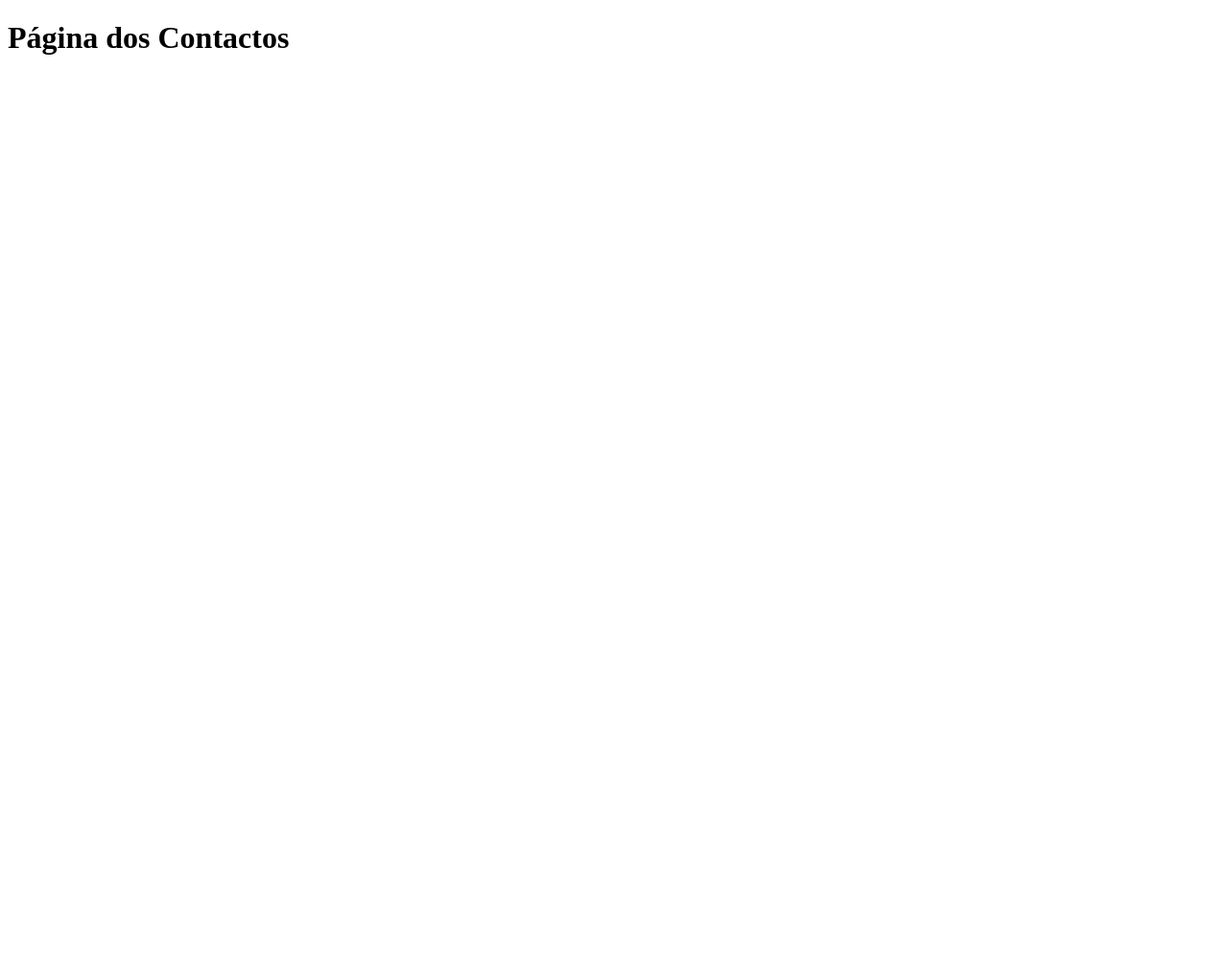
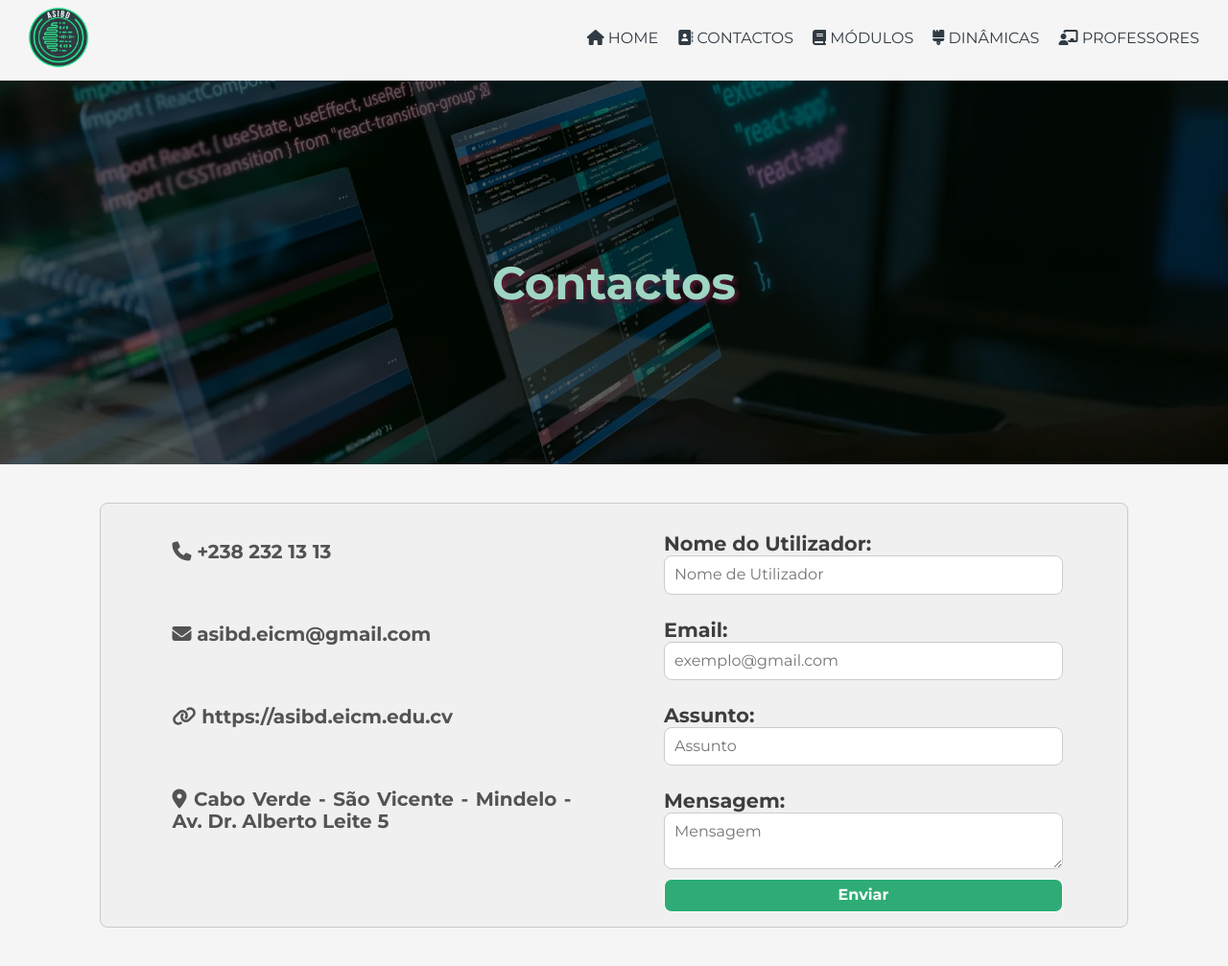
Before and after one commit to RicLps/asibd-site-rl, a plain HTML site: page contactos.html in a window 1280 px wide. Shown: the whole page at 96% size. Before the commit the page ends 800 px from the top, so only its background shows below. Drawn offline with Linux system fonts and the light colour scheme.

Commit message:
Javascript Exercises

```diff
--- a/contactos.html
+++ b/contactos.html
@@ -3,9 +3,80 @@
   <head>
     <title>Contactos do Curso</title>
     <meta charset="UTF-8">
+    <meta charset="UTF-8">
+    <meta name="viewport" content="width=device-width", initial-scale="1.0">
+    <link rel="stylesheet" type="text/css" href="./styles/base.css">
+    <link rel="stylesheet" type="text/css" href="./styles/reset.css">
+    <script src="https://kit.fontawesome.com/c818a7c46a.js" crossorigin="anonymous"></script>
+    <link rel="preconnect" href="https://fonts.googleapis.com">
+    <link rel="preconnect" href="https://fonts.gstatic.com" crossorigin>
+    <link href="https://fonts.googleapis.com/css2?family=Montserrat:ital,wght@0,100..900;1,100..900&family=Roboto:ital,wght@0,100..900;1,100..900&display=swap" rel="stylesheet">
   </head>
 
-  <body>
-    <h1>Página dos Contactos</h1>
+  <body class="grid-container">
+    <header class="header">
+			<nav class="navbar">
+				<div>
+					<img width="80" alt="Logo do curso" src="./resources/images/logo-eicm.png"/>
+				</div>
+
+				<div class="menu">
+					<ul>
+						<li class="link-holder"><a href="./"><i class="fa-solid fa-house"></i> Home</a></li>
+						<li class="link-holder"><a href="./contactos.html"><i class="fa-solid fa-address-book"></i> Contactos</a></li>
+						<li class="link-holder"><a href="./modulos.html"><i class="fa-solid fa-book"></i> Módulos</a></li>
+						<li class="link-holder"><a href="./dinamicas.html"><i class="fa-solid fa-brush"></i> Dinâmicas</a></li>
+						<li class="link-holder"><a href="./professores.html"><i class="fa-solid fa-chalkboard-user"></i> Professores</a></li>
+					</ul>
+				</div>
+			</nav>
+		</header>
+    <header class="banner">
+      <div class="main-banner">
+        <h1>Contactos</h1>
+      </div>
+    </header>
+    <main class="main">
+      <section class="contacts">
+				<div class="contacts-area">
+					<div class="contacts-list">
+						<ul type="none">
+							<li><i class="fa-solid fa-phone"></i> <span> +238 232 13 13</span></li>
+							<li><i class="fa-solid fa-envelope"></i><span> asibd.eicm@gmail.com</span></li>
+							<li><i class="fa-solid fa-link"></i><span> https://asibd.eicm.edu.cv</span></li>
+							<li><i class="fa-solid fa-location-dot"></i><span> Cabo Verde - São Vicente - Mindelo - Av. Dr. Alberto Leite 5</span></li>
+						</ul>
+					</div>
+
+					<form action="contacts.php">
+						<div class="form-item">
+							<label for="name">Nome do Utilizador: </label>
+							<input required type="text" name="name" id="name" placeholder="Nome de Utilizador">
+						</div>
+						<div class="form-item">
+							<label for="email">Email: </label>
+							<input required type="email" name="email" id="email" placeholder="exemplo@gmail.com">
+						</div>
+						<div class="form-item">
+							<label for="subject">Assunto: </label>
+							<input required type="text" name="subject" id="subject" placeholder="Assunto">
+						</div>
+						<div class="form-item">
+							<label for="message">Mensagem:</label>
+							<textarea name="message" id="message" placeholder="Mensagem"></textarea>
+						</div>
+						<button type="submit">Enviar</button>
+					</form>
+				</div>
+			</section>
+      <section class="map">
+        <div>
+
+        </div>
+      </section>
+    </main>
+    <footer>
+
+    </footer>
   </body>
 </html>
```
Also changed, not shown: index.html (+1 -2 lines), js-testing/test.js (+49 -16 lines), js-testing/test2.js (added, +21 -0 lines), js-testing/test3.js (added, +78 -0 lines), dinamicas.html (line endings or trailing spaces), styles/base.css (line endings or trailing spaces).
